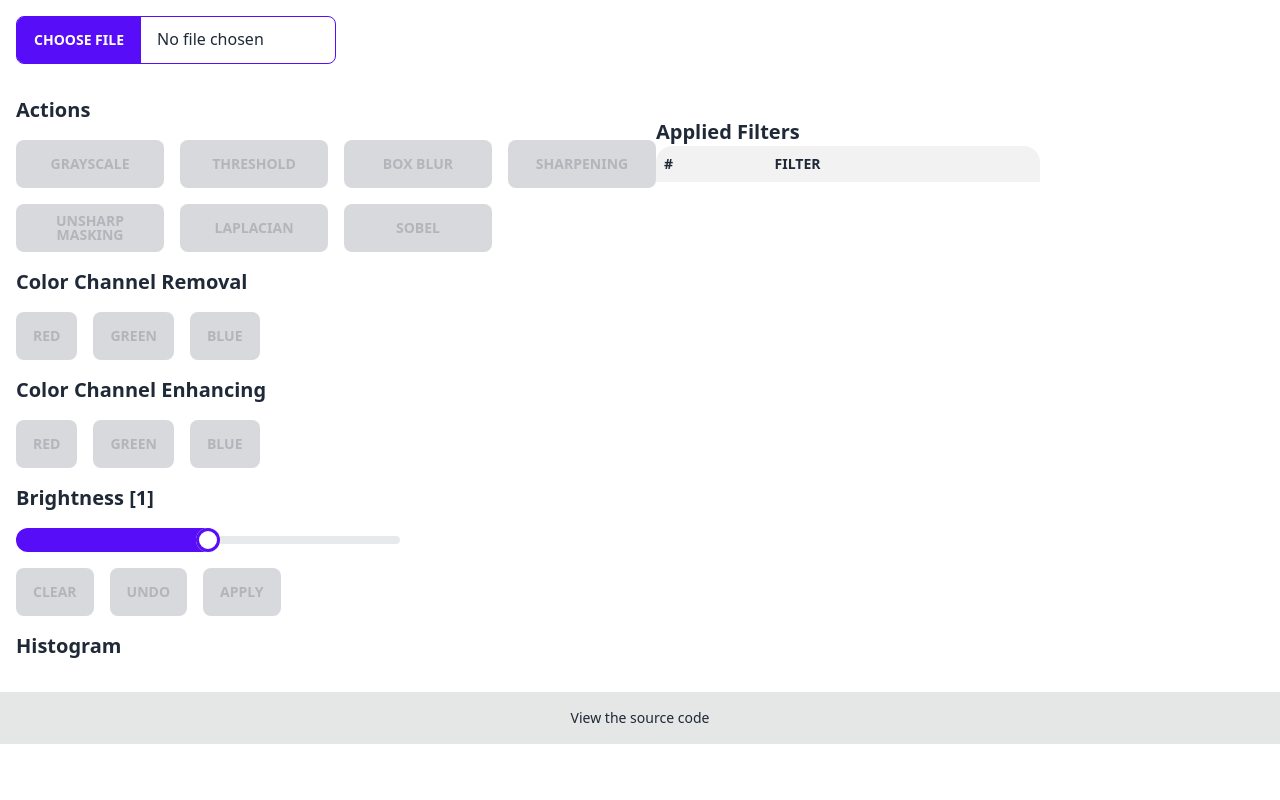
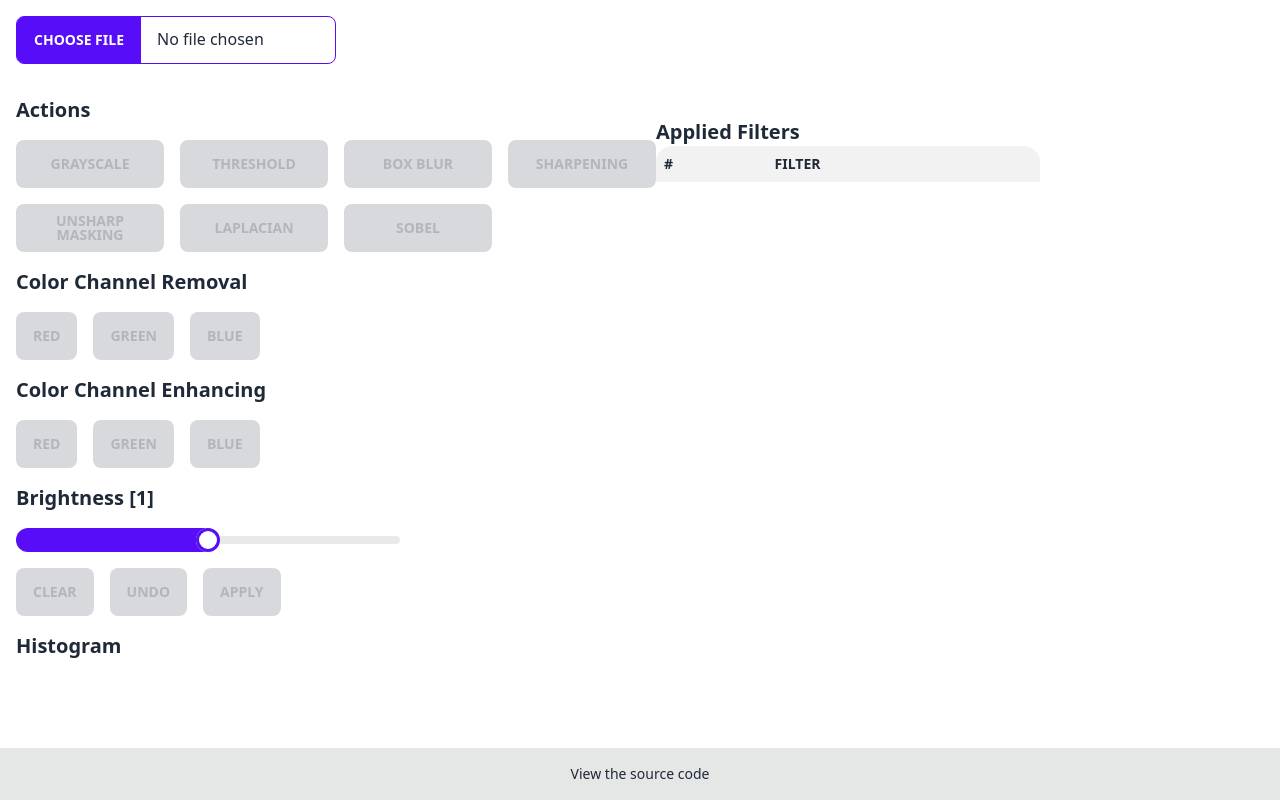
Before and after one commit to aikenahac/imageproc, a React (Vite) app: page / in a window 1280 px wide. Built offline with nearby package versions, Linux system fonts and the light colour scheme.

Commit message:
FIx footer

```diff
--- a/src/App.tsx
+++ b/src/App.tsx
@@ -115,7 +115,7 @@ function App() {
   };
 
   return (
-    <div className="h-100h w-100w">
+    <div className="h-100h w-100w flex flex-col">
       <div className="flex flex-col justify-center items-start pt-4 pl-4 pb-4 space-y-4">
         <input
           type="file"
@@ -305,6 +305,7 @@ function App() {
         <p className="font-bold text-xl">Histogram</p>
         <Histogram data={data} width={imgWidth} />
       </div>
+      <div className="grow"></div>
       <footer className="footer footer-center p-4 bg-base-300 text-base-content">
         <div>
           <p>
```
